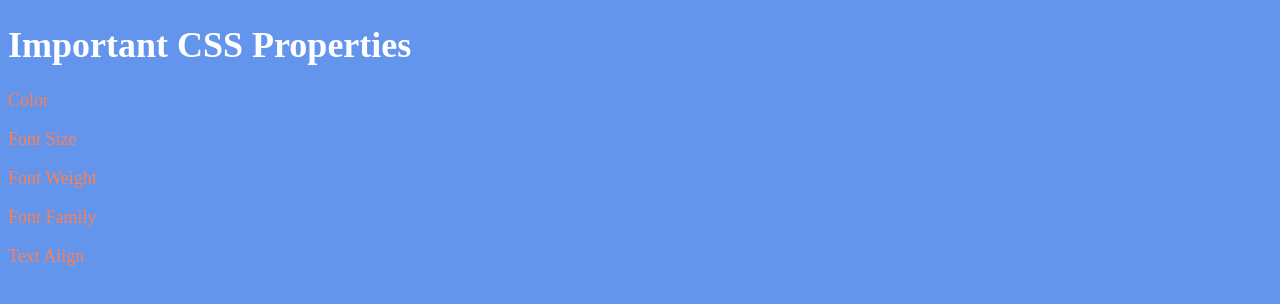
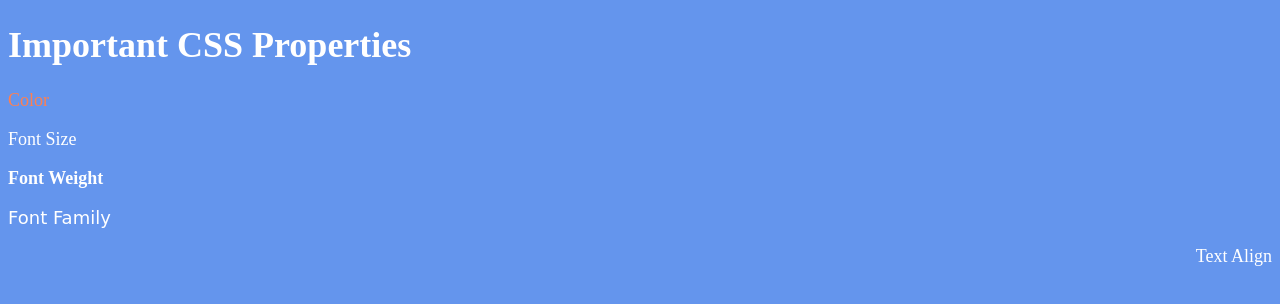
Before and after one commit to NaufalKusumo/FullStack-Udemy, a plain HTML site: page CSS Section/Two (Font)/index.html in a window 1280 px wide. Drawn offline with Linux system fonts and the light colour scheme.

Commit message:
Update index.html

```diff
--- a/CSS Section/Two (Font)/index.html
+++ b/CSS Section/Two (Font)/index.html
@@ -12,8 +12,28 @@
     }
 
     /* Don't change the CSS above, add Your CSS below */
-    p {
+    #color {
       color: coral;
+    }
+
+    #font{
+      font: 2rem;
+    }
+
+    #fontWeight{
+      font-weight: 900;
+    }
+
+    #fontFamily{
+      font-family: 'Caveat', cursive;
+    }
+
+    #textAlign{
+      text-align: right;
+    }
+
+    html{
+      font-size: 30px;
     }
 
   </style>
```
